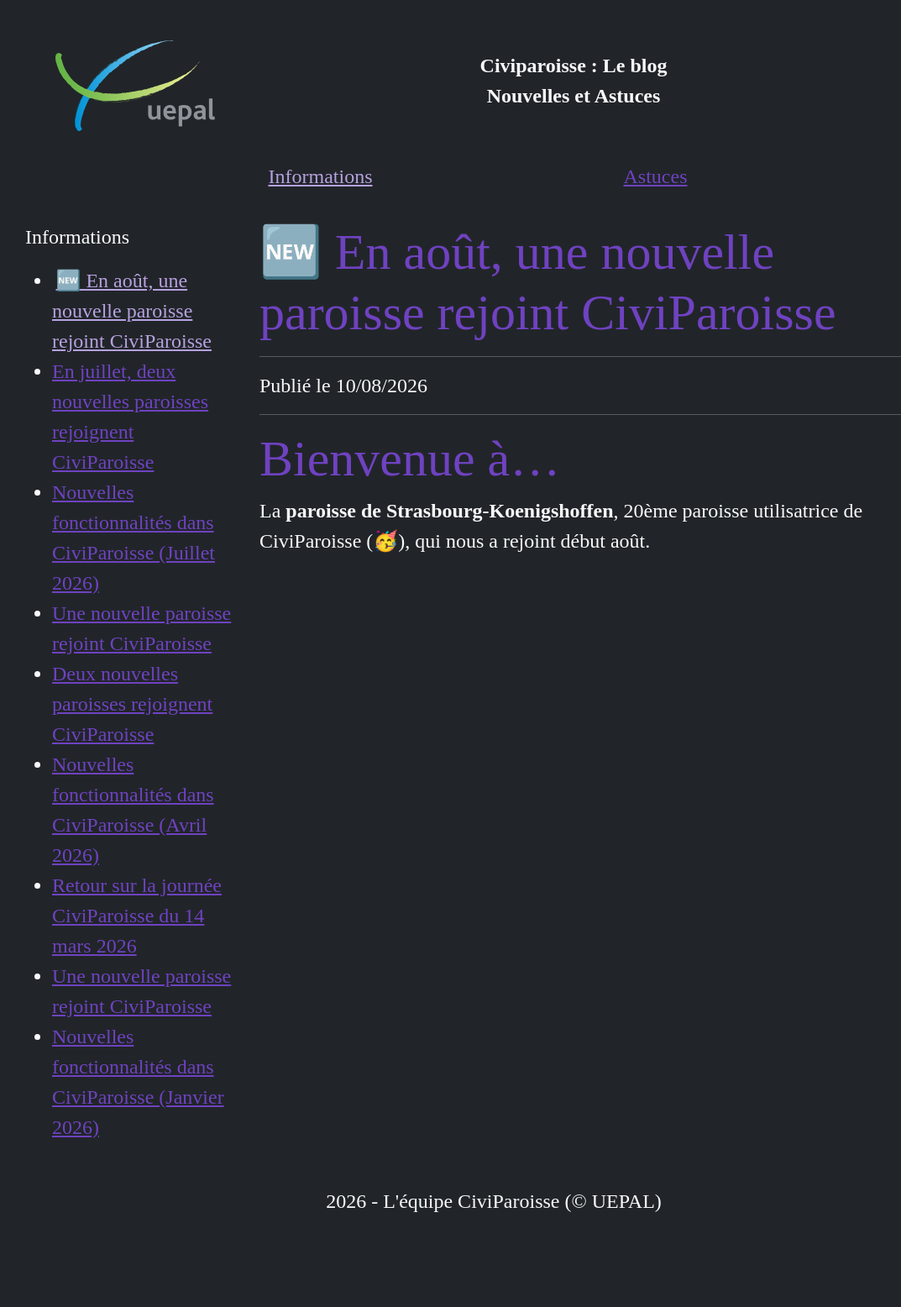
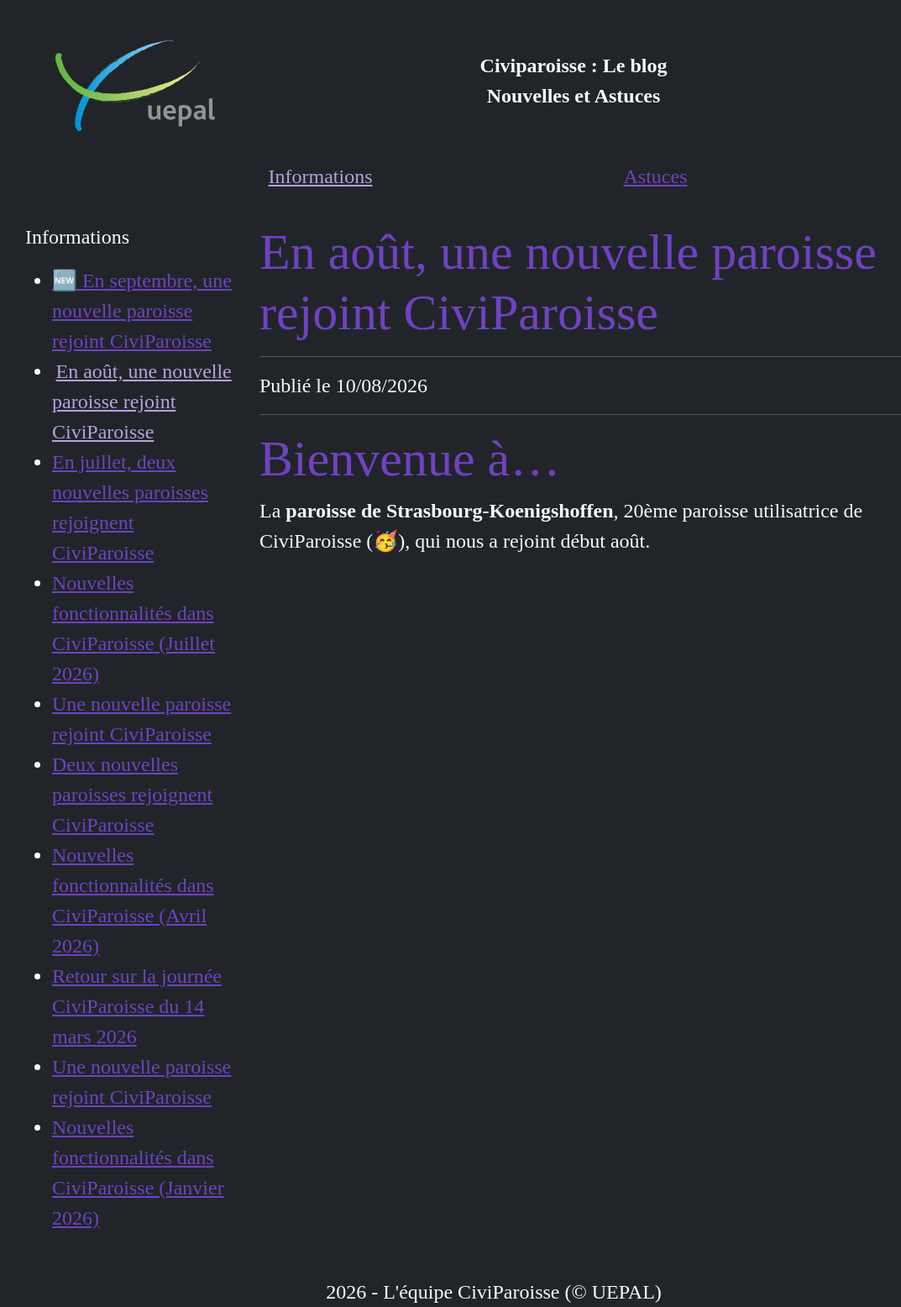
Before and after one commit to UEPAL-Civiparoisse-Documentation/NewsDashlet, a Jekyll site: the page built from collections/_Informations/202608Paroisses.md, in a window 1280 px wide. Shown: the whole page at 84% size, without its empty margins (52-1125 px from the left). Built offline with Jekyll 4.4.1, drawn with Linux system fonts in a browser that asks for light colours; some web fonts are replaced; before the commit the page ends 1448 px from its top, so only the background shows below that.

Commit message:
Publication de la version 2026.09.01

```diff
--- a/collections/_Informations/202608Paroisses.md
+++ b/collections/_Informations/202608Paroisses.md
@@ -1,6 +1,6 @@
 ---
 layout: post
-title: "🆕 En août, une nouvelle paroisse rejoint CiviParoisse"
+title: "En août, une nouvelle paroisse rejoint CiviParoisse"
 date: 2026-08-10 07:06 +0200
 # summary: ""
 ---
```
Also changed, not shown: collections/_Informations/202609Paroisses.md (added, +8 -0 lines).
